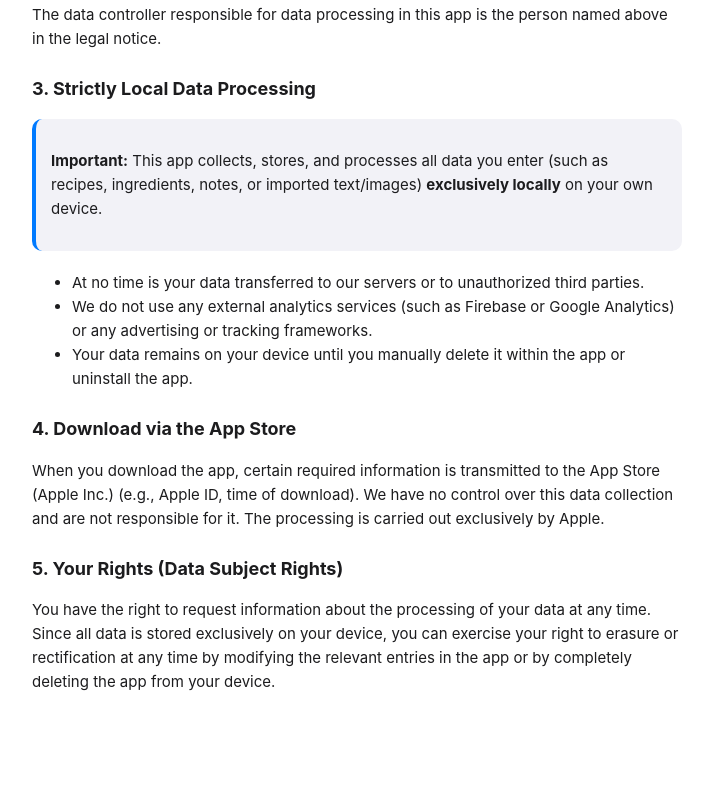
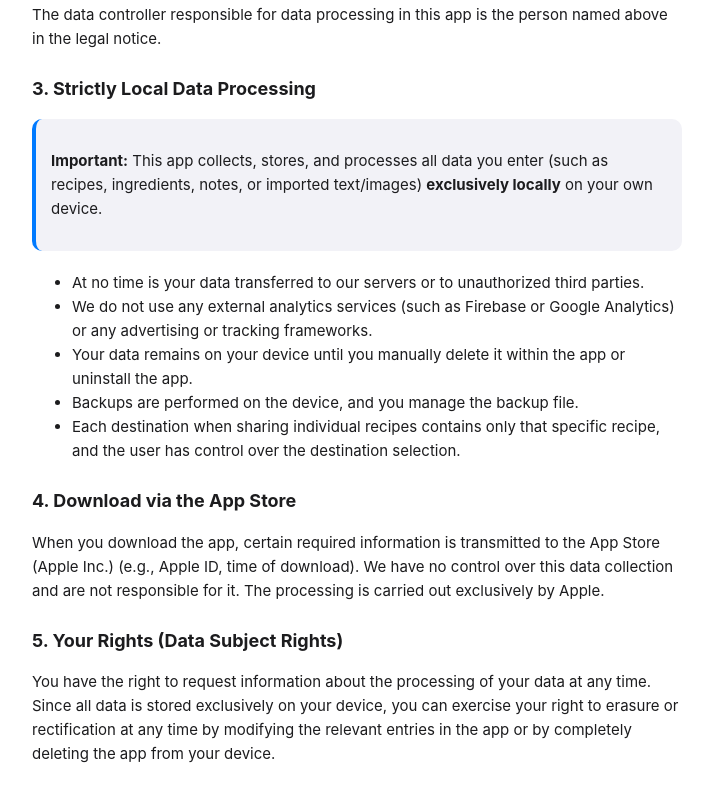
Before and after one commit to detlefernst/detlefernst.github.io, a plain HTML site: page privacy_en.html in a window 1280 px wide. Shown: the part 660-1461 px from the top of the page, without its empty margins (283-996 px from the left). Before the commit the page ends 1389 px from the top, so only its background shows below. Drawn offline with Linux system fonts and the light colour scheme.

Commit message:
Update privacy_en.html
Backup and sharing recipes

```diff
--- a/privacy_en.html
+++ b/privacy_en.html
@@ -66,6 +66,8 @@
         <li>At no time is your data transferred to our servers or to unauthorized third parties.</li>
         <li>We do not use any external analytics services (such as Firebase or Google Analytics) or any advertising or tracking frameworks.</li>
         <li>Your data remains on your device until you manually delete it within the app or uninstall the app.</li>
+        <li>Backups are performed on the device, and you manage the backup file.</li>
+        <li>Each destination when sharing individual recipes contains only that specific recipe, and the user has control over the destination selection.</li>
     </ul>
 
     <h2>4. Download via the App Store</h2>
```
